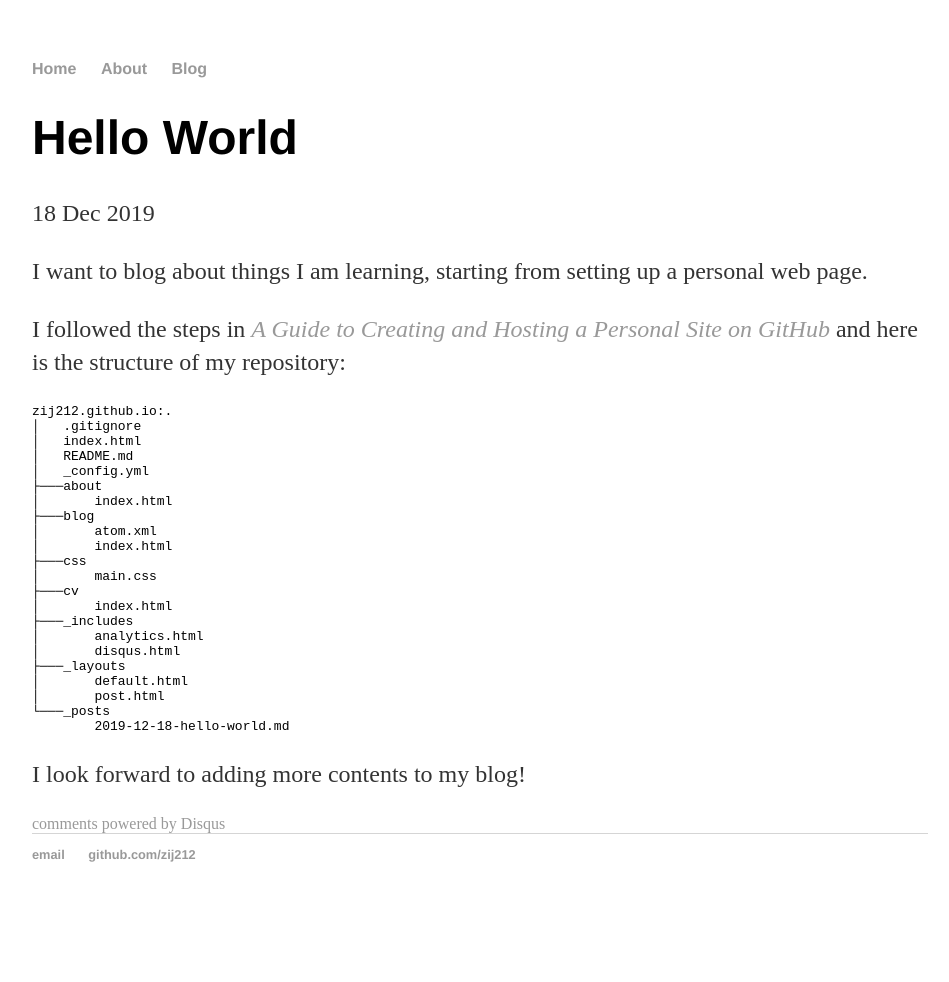
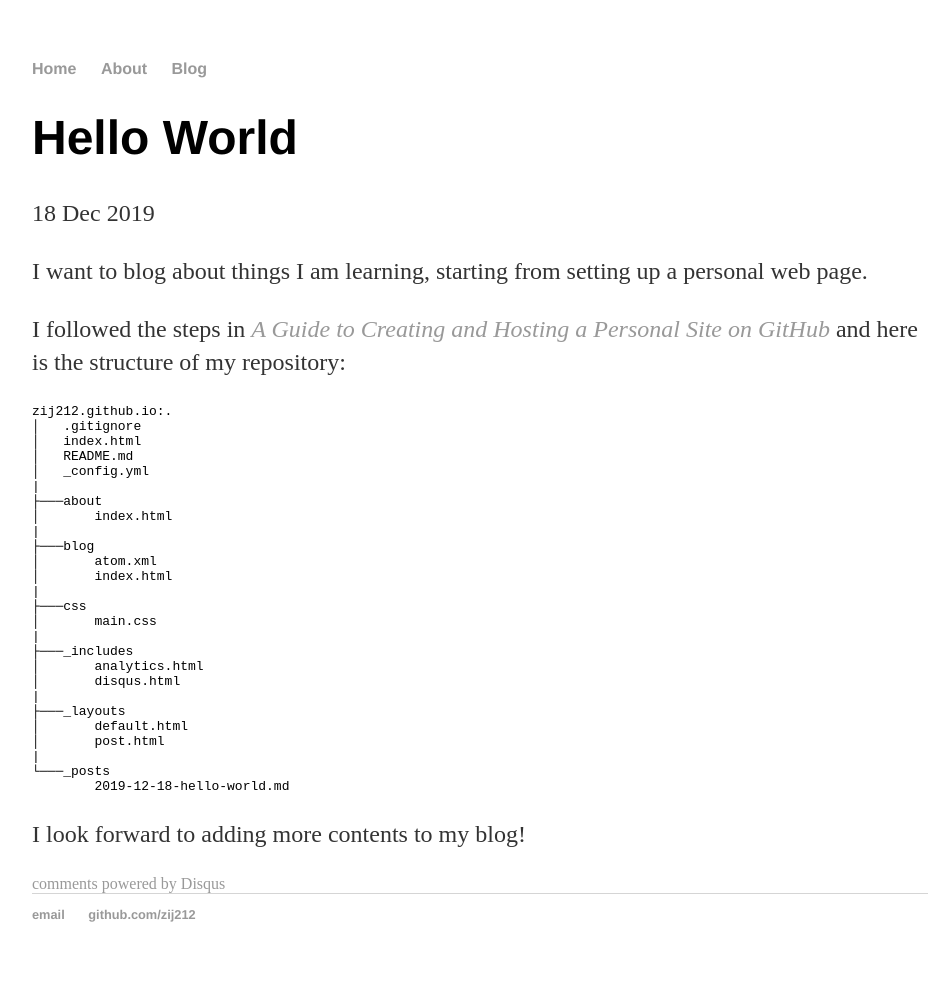
Before and after one commit to zij212/zij212.github.io, a Jekyll site: the page built from _posts/2019-12-18-hello-world.md, in a window 1280 px wide. Shown: the whole page, without its empty margins (160-1109 px from the left). Built offline with Jekyll 4.4.1, drawn with Linux system fonts in a browser that asks for light colours; comment, search, counter and statistics services are not loaded; before the commit the page ends 922 px from its top, so only the background shows below that.

Commit message:
Update 2019-12-18-hello-world.md

````diff
--- a/_posts/2019-12-18-hello-world.md
+++ b/_posts/2019-12-18-hello-world.md
@@ -14,21 +14,25 @@ zij212.github.io:.
 │   index.html
 │   README.md
 │   _config.yml
+|
 ├───about
 │       index.html
+|
 ├───blog
 │       atom.xml
 │       index.html
+|
 ├───css
 │       main.css
-├───cv
-│       index.html
+|
 ├───_includes
 │       analytics.html
 │       disqus.html
+|
 ├───_layouts
 │       default.html
 │       post.html
+|
 └───_posts
         2019-12-18-hello-world.md
 ```
````
